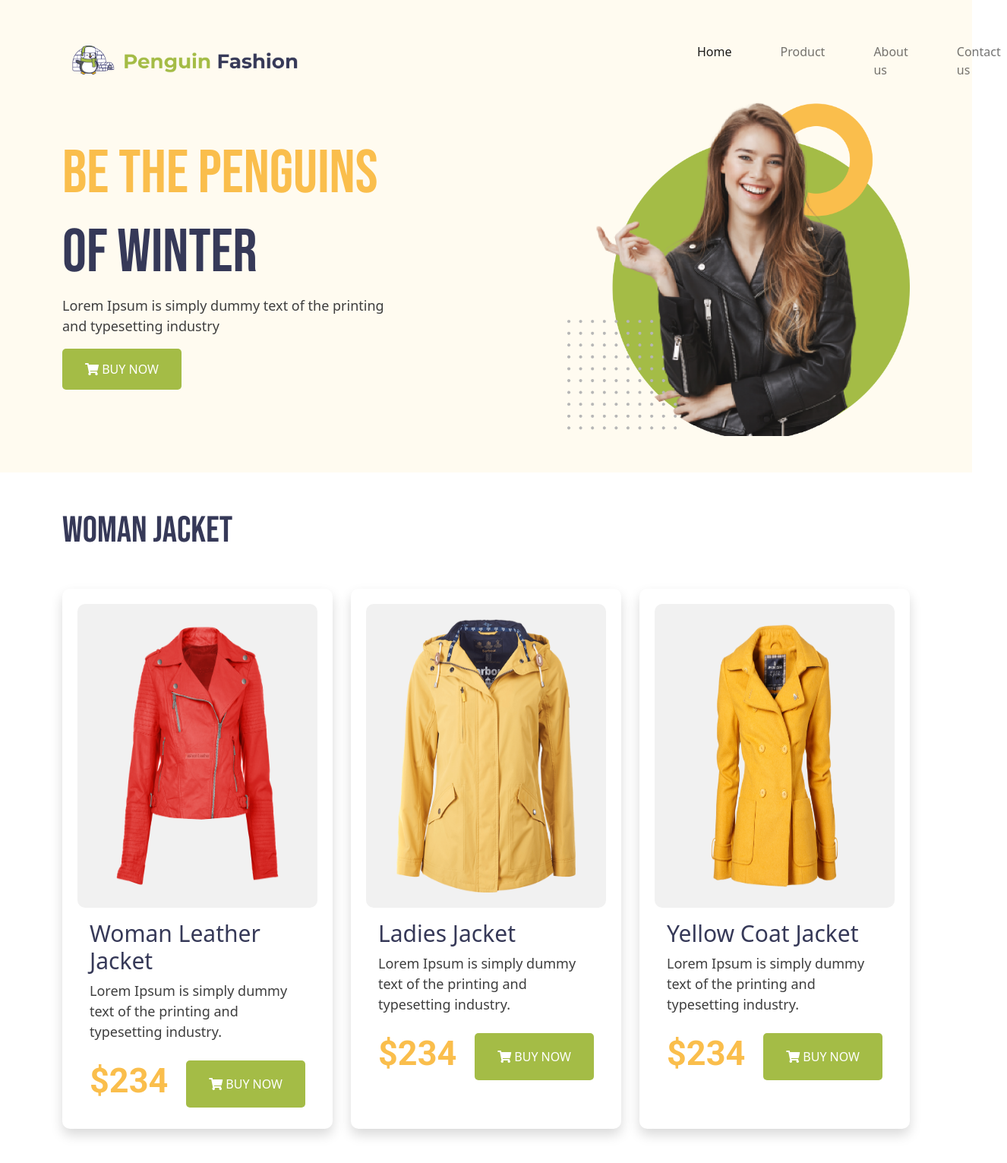
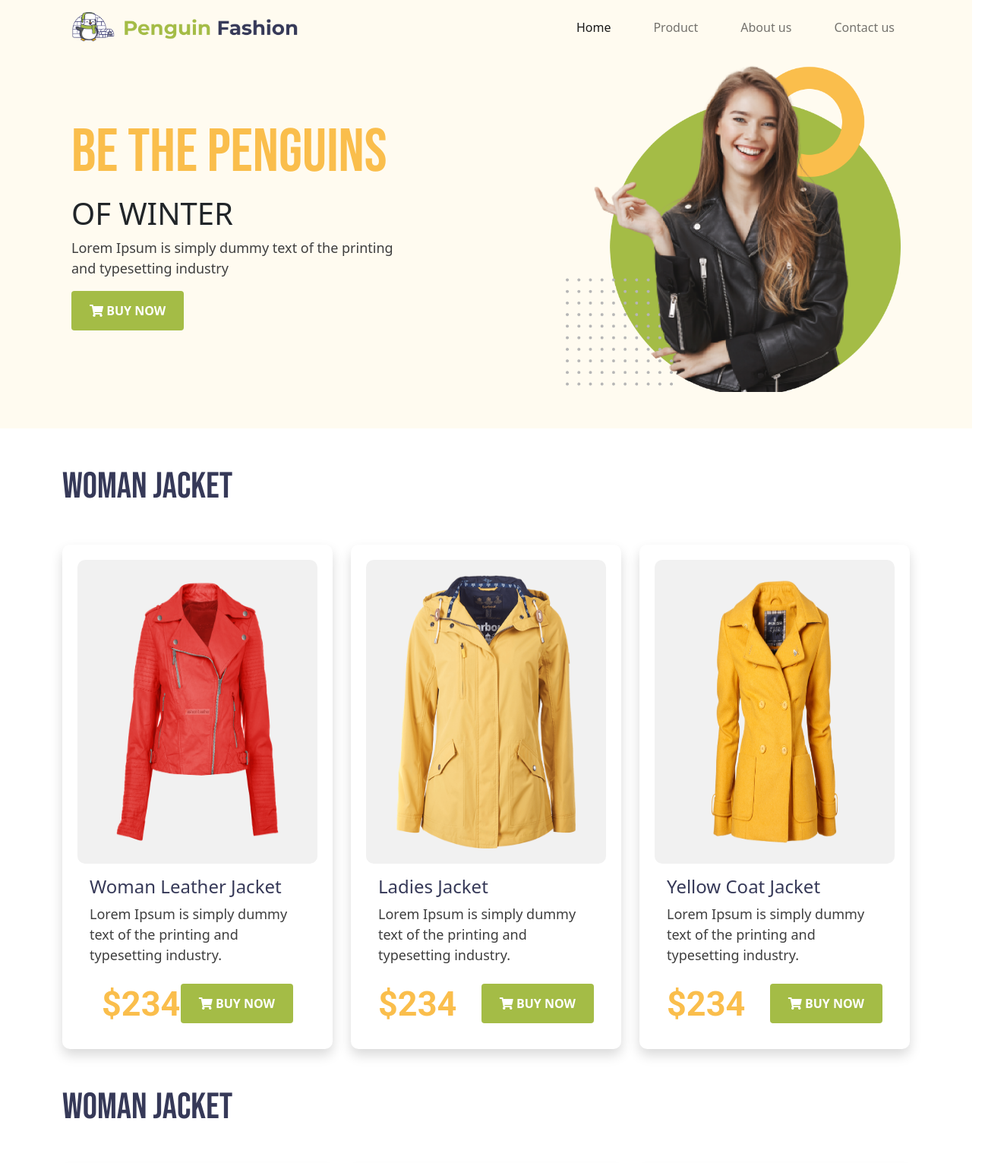
Before and after one commit to rimawahid/Penguin-Fashion, a plain HTML site: page index.html in a window 1280 px wide. Shown: the top 1531 px of the page at 76% size, 1326 px wide, since content can reach past the window. Drawn offline with nearby package versions, Linux system fonts and the light colour scheme.

Commit message:
complele

```diff
--- a/index.html
+++ b/index.html
@@ -12,74 +12,80 @@
 <body>
   <header class=" bg-color">
     <div class="container">
-      <nav class="navbar navbar-expand-lg navbar-light bg-color pt-5">
+      <nav class="navbar navbar-expand-lg navbar-light bg-color">
         <div class="container-fluid">
-          <div class="logo ">
-            <a class="navbar-brand logo " href="#">
-              <img src="images/icon/logo.png" alt="">
+          <a class="navbar-brand" href="#">
+              <img style ="width:300px;" src="images/icon/logo.png">
             </a>
-            <button class="navbar-toggler" type="button" data-bs-toggle="collapse" data-bs-target="#navbarNav" aria-controls="navbarNav" aria-expanded="false" aria-label="Toggle navigation">
+          <button class="navbar-toggler" type="button" data-bs-toggle="collapse" data-bs-target="#navbarText" aria-controls="navbarText" aria-expanded="false" aria-label="Toggle navigation">
             <span class="navbar-toggler-icon"></span>
           </button>
-          </div>
-
-          <div class="collapse navbar-collapse " id="navbarNav">
-            <ul class="navbar-nav">
-              <li class="nav-item me-5 home">
+            <span class="navbar-text">
+                <div class="collapse navbar-collapse" id="navbarText">
+                    <ul class="navbar-nav me-auto mb-2 mb-lg-0">
+                      <li class="nav-item">
                         <a class="nav-link active" aria-current="page" href="#">Home</a>
                       </li>
-              <li class="nav-item me-5">
-                <a class="nav-link" href="#">Product</a>
-              </li>
-              <li class="nav-item me-5">
-                <a class="nav-link" href="#">About us</a>
+                      <li class="nav-item">
+                        <a class="nav-link" href="#Product">Product</a>
                       </li>
                       <li class="nav-item">
-                <a class="nav-link " href="#">Contact us
-                </a>
+                        <a class="nav-link" href="#about">About us</a>
                       </li>
+                        <li class="nav-item">
+                        <a class="nav-link" href="#">Contact us</a>
+                      </li>
+
                     </ul>
                 </div>
+            </span>
+
         </div>
       </nav>
+      <section class="container">
         <div class="row d-flex justify-content-center align-items-center pb-5 ">
-          <div class="col-md-7">
+          <div class="col-lg-7">
             <h1 class="text-uppercase text-highlight">Be the Penguins </h1>
               <h1 class="text-uppercase text-highlight-color "> of Winter</h1>
               <p>Lorem Ipsum is simply dummy text of the printing <br>and typesetting industry</p>
-                <button class="btn-color ">
+                <button type="button" class=" btn btn-success btn-color ">
                   <i class="fas fa-shopping-cart fill-color"></i> BUY NOW</button>
           </div>
-          <div class="col-md-5">
+          <div class="col-lg-5">
               <img src="images/icon/banner.png" class="d-block w-100" alt="...">
           </div>
       </div>
     </div>
     </div>
+  </section>
     </header>
     <main>
-      <section class="container mt-5 mb-5">
+      <section id="Product" class="container mt-5 mb-5">
         <h3 class="section-header text-uppercase mb-5">WoMan Jacket</h3>
         <div class="row row-cols-1 row-cols-md-3 g-4">
-          <div class="col">
+          <div class="col-lg-4">
             <div class="card product-card shadow h-100">
               <div class="card-item">
-              <div class="card-img">
-                <img src="images/product/woman1.png" class="card-img-top" alt="...">
+                <div class="card-img"><img src="images/product/woman1.png" class="card-img-top" alt="..."></div>
+              <div class="card-body">
+                <h5 class="card-title">Woman Leather Jacket </h5>
+                <p class="card-text">Lorem Ipsum is simply dummy text of the
+                  printing and typesetting industry.</p>
+
+              <div class="card-footer d-flex justify-content-between ">
+                <div class="price">
+                  <h4 class="currency">$234</h4>
                 </div>
-              <div class="card-body">
-                <h5 class="card-title">Woman Leather Jacket</h5>
-                <p class="card-text">Lorem Ipsum is simply dummy text of the  printing and typesetting industry.</p>
-              </div>
-              <div class="card-footer d-flex justify-content-between">
-                <h4 class="currency">$234</h4>
-                <button class="btn-color ">
+                <div class="btn-right">
+                  <button type="button" class=" btn btn-success btn-color ">
                     <i class="fas fa-shopping-cart fill-color"></i> BUY NOW</button>
                 </div>
               </div>
             </div>
               </div>
-          <div class="col ">
+            </div>
+        </div>
+          <div class="col-lg-4 ">
             <div class="card product-card shadow h-100">
               <div class="card-item">
                 <div class="card-img">
@@ -90,14 +96,18 @@
                   <p class="card-text">Lorem Ipsum is simply dummy text of the printing and typesetting industry.</p>
                 </div>
                 <div class="card-footer d-flex justify-content-between">
+                  <div class="price">
                     <h4 class="currency">$234</h4>
-                  <button class="btn-color ">
+                  </div>
+                  <div class="btn-left">
+                    <button type="button" class=" btn btn-success btn-color ">
                       <i class="fas fa-shopping-cart fill-color"></i> BUY NOW</button>
                   </div>
                 </div>
               </div>
             </div>
-          <div class="col">
+          </div>
+          <div class="col-lg-4">
               <div class="card product-card shadow h-100">
                 <div class="card-item">
                   <div class="card-img"><img src="images/product/woman3.png" class="card-img-top" alt="..."></div>
@@ -107,9 +117,13 @@
                     printing and typesetting industry.</p>
                 </div>
                 <div class="card-footer d-flex justify-content-between">
+                  <div class="price">
                     <h4 class="currency">$234</h4>
-                  <button class="btn-color ">
+                  </div>
+                  <div class="btn-left">
+                    <button type="button" class=" btn btn-success btn-color ">
                       <i class="fas fa-shopping-cart fill-color"></i> BUY NOW</button>
+                  </div>
                 </div>
                 </div>
               </div>
@@ -117,27 +131,30 @@
         </div>
       </section>
       <section class="container mt-5 mb-5">
-        <h3 class="section-header text-uppercase mb-5">Man Jacket</h3>
+        <h3 class="section-header text-uppercase mb-5">WoMan Jacket</h3>
         <div class="row row-cols-1 row-cols-md-3 g-4">
-          <div class="col">
+          <div class="col-lg-4">
             <div class="card product-card shadow h-100">
               <div class="card-item">
-              <div class="card-img">
-                <img src="images/product/man1.png" class="card-img-top" alt="...">
-              </div>
+                <div class="card-img"><img src="images/product/man1.png" class="card-img-top" alt="..."></div>
               <div class="card-body">
                 <h5 class="card-title">Snowboard Jacket Mens</h5>
-                <p class="card-text">Lorem Ipsum is simply dummy text of the  printing and typesetting industry.</p>
+                <p class="card-text">Lorem Ipsum is simply dummy text of the
+                  printing and typesetting industry.</p>
               </div>
               <div class="card-footer d-flex justify-content-between">
+                <div class="price">
                   <h4 class="currency">$234</h4>
-                <button class="btn-color ">
+                </div>
+                <div class="btn-left">
+                  <button type="button" class=" btn btn-success btn-color ">
                     <i class="fas fa-shopping-cart fill-color"></i> BUY NOW</button>
                 </div>
               </div>
               </div>
             </div>
-          <div class="col ">
+        </div>
+          <div class="col-lg-4">
             <div class="card product-card shadow h-100">
               <div class="card-item">
                 <div class="card-img">
@@ -148,14 +165,18 @@
                   <p class="card-text">Lorem Ipsum is simply dummy text of the printing and typesetting industry.</p>
                 </div>
                 <div class="card-footer d-flex justify-content-between">
+                  <div class="price">
                     <h4 class="currency">$234</h4>
-                  <button class="btn-color ">
+                  </div>
+                  <div class="btn-left">
+                    <button type="button" class=" btn btn-success btn-color ">
                       <i class="fas fa-shopping-cart fill-color"></i> BUY NOW</button>
                   </div>
                 </div>
               </div>
             </div>
-          <div class="col">
+          </div>
+          <div class="col-lg-4">
               <div class="card product-card shadow h-100">
                 <div class="card-item">
                   <div class="card-img"><img src="images/product/man3.png" class="card-img-top" alt="..."></div>
@@ -165,18 +186,23 @@
                     printing and typesetting industry.</p>
                 </div>
                 <div class="card-footer d-flex justify-content-between">
+                  <div class="price">
                     <h4 class="currency">$234</h4>
-                  <button class="btn-color ">
+                  </div>
+                  <div class="btn-left">
+                    <button type="button" class=" btn btn-success btn-color ">
                       <i class="fas fa-shopping-cart fill-color"></i> BUY NOW</button>
                   </div>
                 </div>
                 </div>
               </div>
           </div>
+        </div>
       </section>
-      <section class="container mt-5 ">
+      <section id="about" class="container mt-5 ">
         <div class="row mt-5 pt-5 pb-5">
-          <div class="col-sm-5 p-3">
+          <div class="col-lg-5 p-3">
+            <div class="services">
               <div class="card product-card shadow categories">
                 <div class="card-body">
                   <div class="service-item  d-flex justify-content-around align-items-center">
@@ -224,18 +250,38 @@
                 </div>
               </div>
             </div>
-          <div class="col-sm-7">
+          </div>
+          <div class="col-lg-7">
                 <div class="service-img">
                   <img src="images/icon/XMLID 1.png" alt="">
                 </div>
           </div>
         </div>
       </section>
+      <section id="subscribe" style="height: 300px;" class="bg-color mt-5 d-flex justify-content-center align-items-center ">
+        <div>
+            <h2 class="text-center">Sign up now & get 10% off</h2>
+            <p>Be the first to know about our new arrivals and exclusive offers.</p>
+            <div class="mb-3 row">
+
+              <div class="col-sm-7">
+                <input type="password" class="form-control" id="inputPassword">
+              </div>
+              <div class="col-sm-5">
+              <button type="button" class=" btn btn-success btn-signup ">
+                 SIGN UP</button>
+                </div>
+            </div>
+
+        </div>
+    </section>
     </main>
 
 
 
-
+    <footer class="text-center mt-5">
+      <small>©2021.Penguin Fashion . All rights reserved.</small>
+  </footer>
     <script src="https://cdn.jsdelivr.net/npm/bootstrap@5.0.0-beta1/dist/js/bootstrap.bundle.min.js" integrity="sha384-ygbV9kiqUc6oa4msXn9868pTtWMgiQaeYH7/t7LECLbyPA2x65Kgf80OJFdroafW" crossorigin="anonymous"></script>
 </body>
 </html>
--- a/style.css
+++ b/style.css
@@ -7,26 +7,22 @@ body{
 .logo img{
     width: 300px;
 }
-.home{
-    margin-left: 500px;
+li.nav-item {
+    margin-left: 40px;
 }
 .text-highlight{
     font-size: 80px;
     color: #FABE4C;
     font-family: 'Bebas Neue', cursive;
 }
-.text-highlight-color{
-    font-size: 80px;
-    color: #363958;
-    font-family: 'Bebas Neue', cursive;
+
+button.btn.btn-success.btn-color{
+   font-weight: bold;
+    border: none;
+    background-color: #A4BC46;
+    padding: 14px 24px;
 }
-.btn-color{
-    color: #fff;
-    background-color: #A4BC46;
-    border: none;
-    border-radius: 5px;
-    padding: 15px 30px;
-}
+
 .bg-color{
     background-color: #FFFBF0;
 }
@@ -49,11 +45,11 @@ body{
     border-radius: 10px;
 }
 .card-item{
-    margin: 20px;
+    margin: 20px 20px  0 20px;
 }
 .card-title {
     margin-bottom: .5rem;
-    font-size: 30px;
+    font-size: 24px;
     color: #363958;
 }
 p {
@@ -86,3 +82,9 @@ p {
 .categories img{
     width: 100px;
 }
+button.btn.btn-success.btn-signup{
+    font-weight: bold;
+     border: none;
+     background-color: #A4BC46;
+     padding: 8px 30px;
+ }
```
Lines whose indentation alone changed are shown as unchanged.
